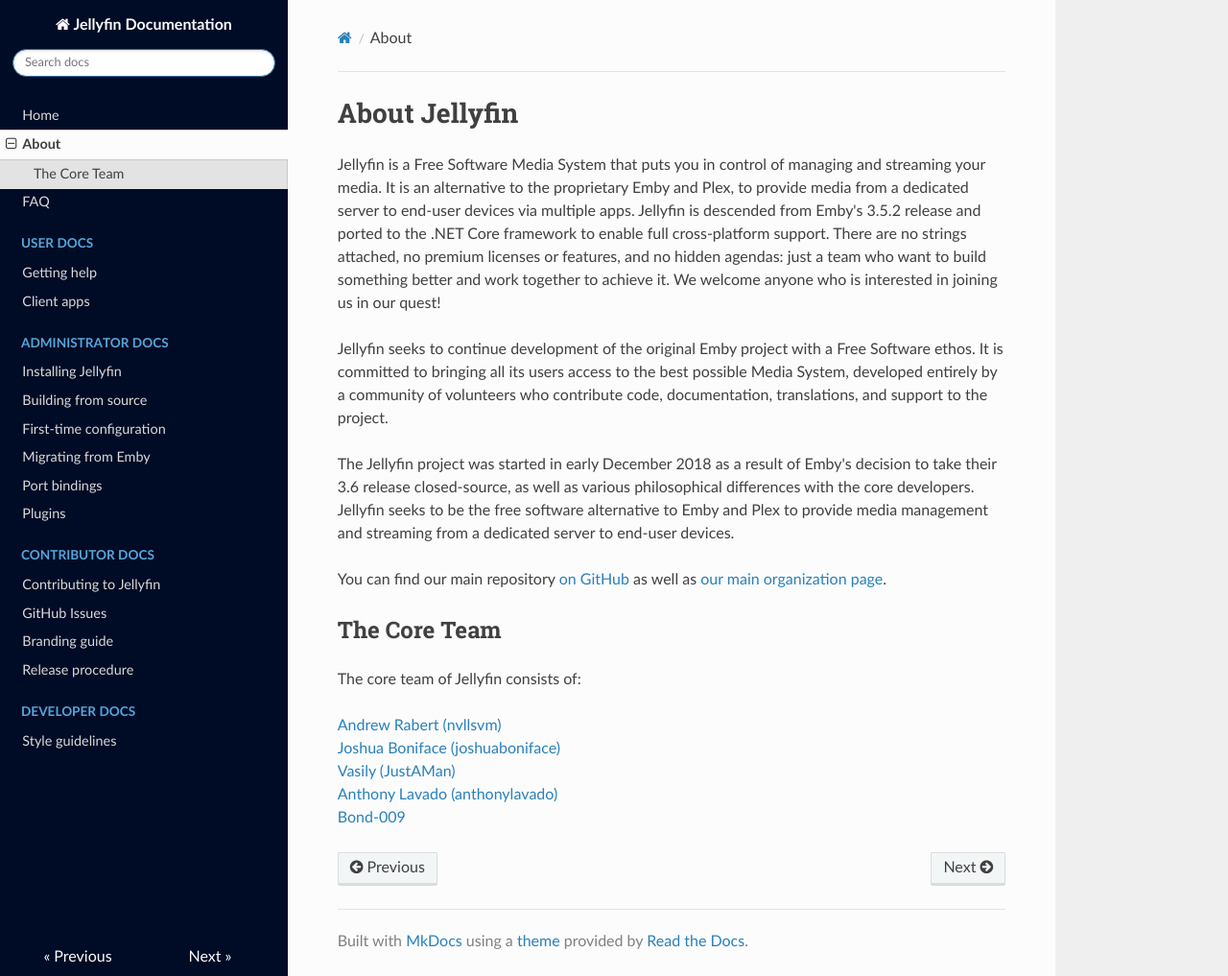
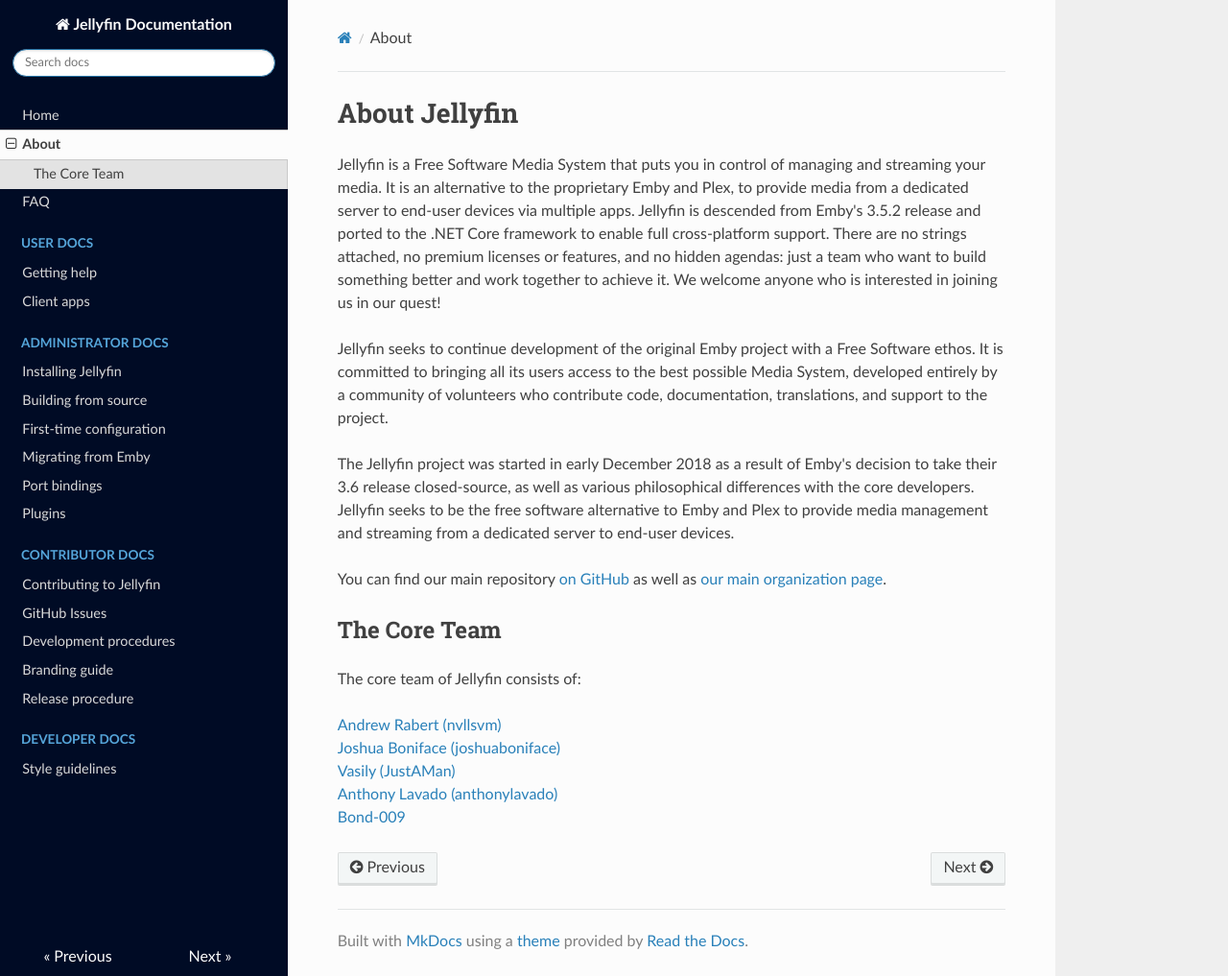
Before and after one commit to jellyfin-archive/jellyfin-docs, an MkDocs documentation site: the page built from docs/about.md, in a window 1280 px wide and 1017 px high. Shown: the whole window at 96% size. Built offline with MkDocs 1.6.1, drawn with Linux system fonts in a browser that asks for light colours; nearby versions of some CDN libraries; old or Windows-style settings are respelled for this version of MkDocs.

Commit message:
Add procedures link

```diff
--- a/mkdocs.yml
+++ b/mkdocs.yml
@@ -20,6 +20,7 @@ pages:
   - Contributor Docs:
     - Contributing to Jellyfin: 'contributor-docs/contributing.md'
     - GitHub Issues: 'contributor-docs/issues.md'
+    - Development procedures: 'contributor-docs/contributing-code.md'
     - Branding guide: 'contributor-docs/branding-guide.md'
     - Release procedure: 'contributor-docs/release-procedure.md'
   - Developer Docs:
```
